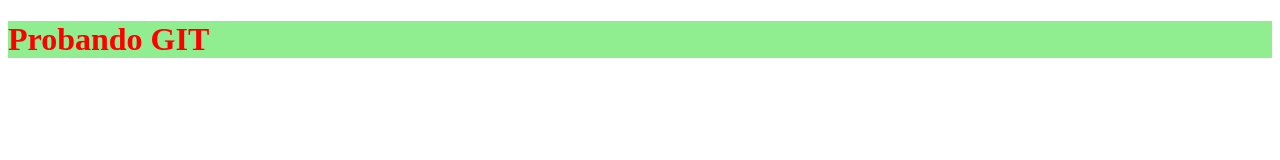
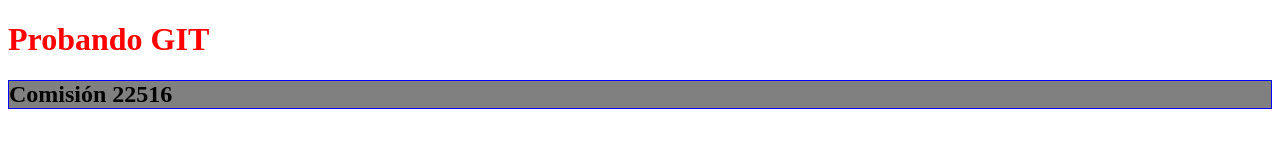
Before and after one commit to carjes80/clase12-comision22516, a plain HTML site: page index.html in a window 1280 px wide. Drawn offline with Linux system fonts and the light colour scheme.

Commit message:
Cambios en HTML y CSS

```diff
--- a/css/estilos.css
+++ b/css/estilos.css
@@ -1,4 +1,7 @@
 h1{
     color: red;
-    background-color: lightgreen;
 }
+h2{
+    border: 1px solid blue;
+    background-color: gray;
+}
--- a/index.html
+++ b/index.html
@@ -9,5 +9,6 @@
 </head>
 <body>
     <h1>Probando GIT</h1>
+    <h2>Comisión 22516</h2>
 </body>
 </html>
```
